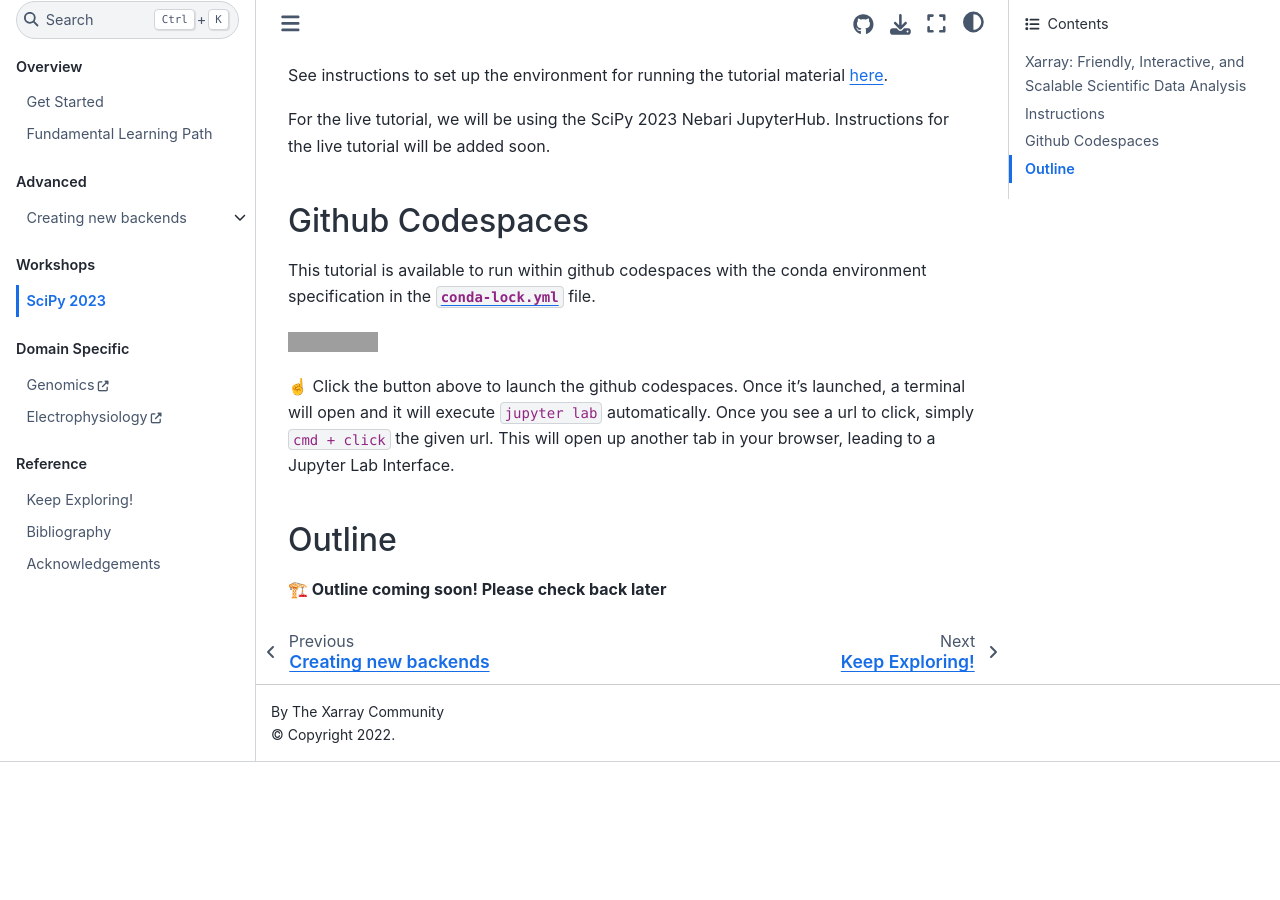
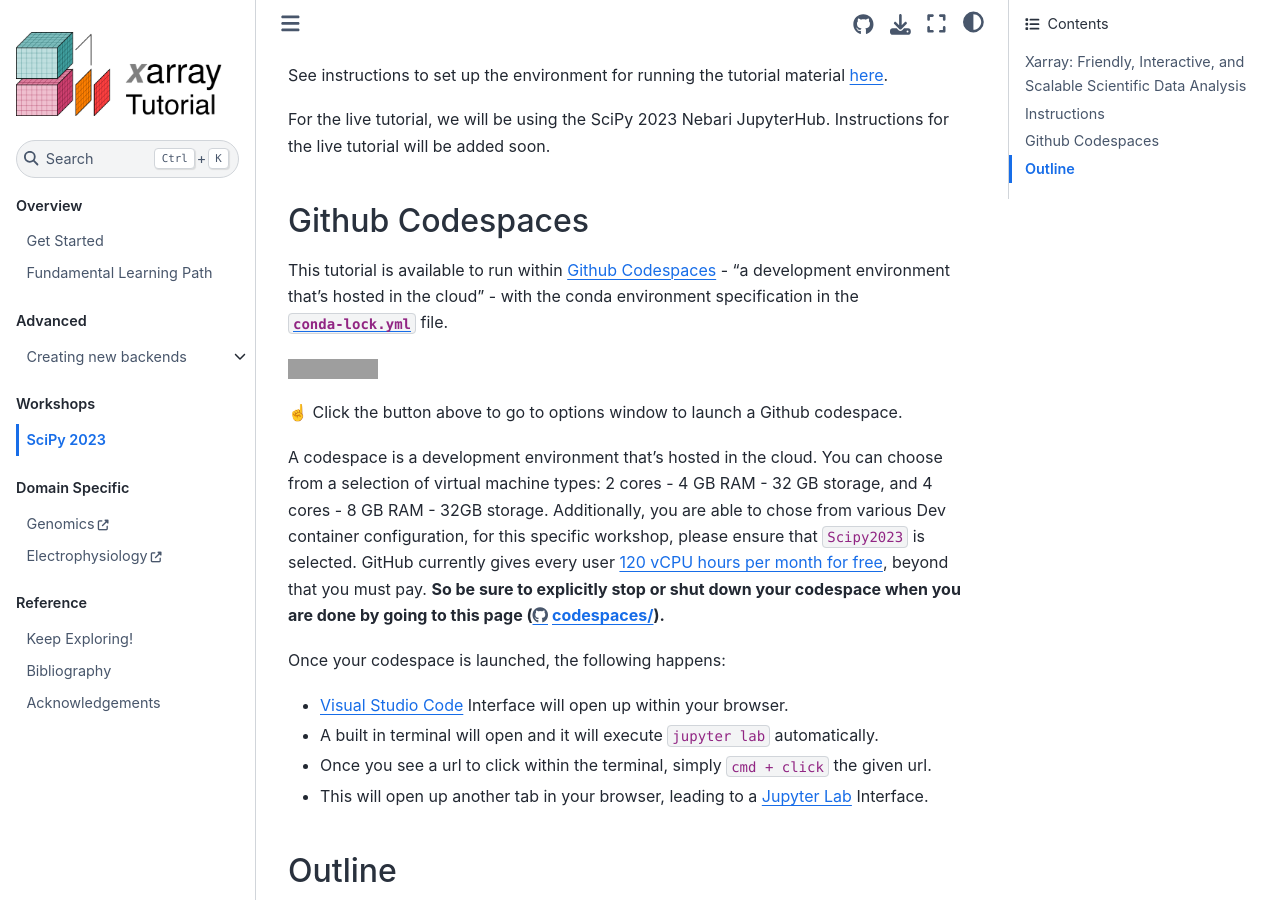
Before and after one commit to xarray-contrib/xarray-tutorial, a Jupyter Book: the page built from workshops/scipy2023/README.md, in a window 1280 px wide and 900 px high, scrolled down 542 px. Built offline with Jupyter Book 1.0.4 settings and Sphinx 7.4.7 and the Sphinx Book theme 1.1.4, drawn with Linux system fonts in a browser that asks for light colours; pages that are not in the unit, such as notebooks, are missing from menus; before the commit the page ends 1304 px from its top, so only the background shows below that; grey boxes are pictures that could not be loaded.

Commit message:
Update README

```diff
--- a/workshops/scipy2023/README.md
+++ b/workshops/scipy2023/README.md
@@ -21,15 +21,23 @@
 
 ## Github Codespaces
 
-This tutorial is available to run within github codespaces with the conda environment specification
-in the [`conda-lock.yml`](../../conda/conda-lock.yml) file.
+This tutorial is available to run within [Github Codespaces](https://github.com/features/codespaces) - "a development environment that's hosted in the cloud" - with the conda environment specification in the [`conda-lock.yml`](../../conda/conda-lock.yml) file.
 
 [![Open in GitHub Codespaces](https://github.com/codespaces/badge.svg)](https://github.com/codespaces/new/xarray-contrib/xarray-tutorial/tree/main?devcontainer_path=.devcontainer%2Fscipy2023%2Fdevcontainer.json)
 
-☝️ Click the button above to launch the github codespaces.
-Once it's launched, a terminal will open and it will execute `jupyter lab` automatically.
-Once you see a url to click, simply `cmd + click` the given url.
-This will open up another tab in your browser, leading to a Jupyter Lab Interface.
+☝️ Click the button above to go to options window to launch a Github codespace.
+
+A codespace is a development environment that's hosted in the cloud.
+You can choose from a selection of virtual machine types: 2 cores - 4 GB RAM - 32 GB storage, and 4 cores - 8 GB RAM - 32GB storage.
+Additionally, you are able to chose from various Dev container configuration, for this specific workshop, please ensure that `Scipy2023` is selected.
+GitHub currently gives every user [120 vCPU hours per month for free](https://docs.github.com/en/billing/managing-billing-for-github-codespaces/about-billing-for-github-codespaces#monthly-included-storage-and-core-hours-for-personal-accounts), beyond that you must pay. **So be sure to explicitly stop or shut down your codespace when you are done by going to this page (https://github.com/codespaces/).**
+
+Once your codespace is launched, the following happens:
+
+- [Visual Studio Code](https://code.visualstudio.com/) Interface will open up within your browser.
+- A built in terminal will open and it will execute `jupyter lab` automatically.
+- Once you see a url to click within the terminal, simply `cmd + click` the given url.
+- This will open up another tab in your browser, leading to a [Jupyter Lab](https://jupyterlab.readthedocs.io/en/latest/) Interface.
 
 ## Outline
 
```
